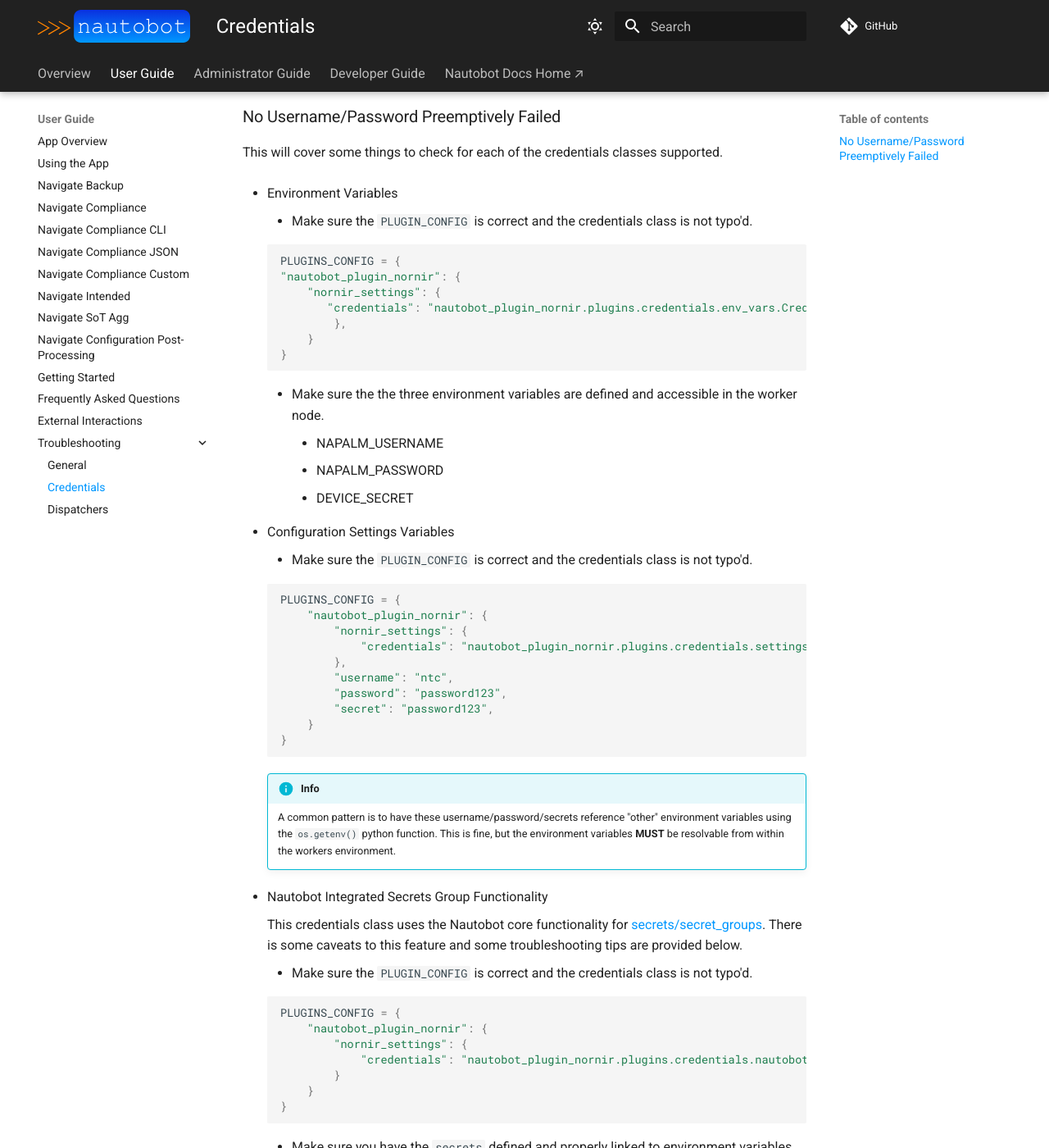
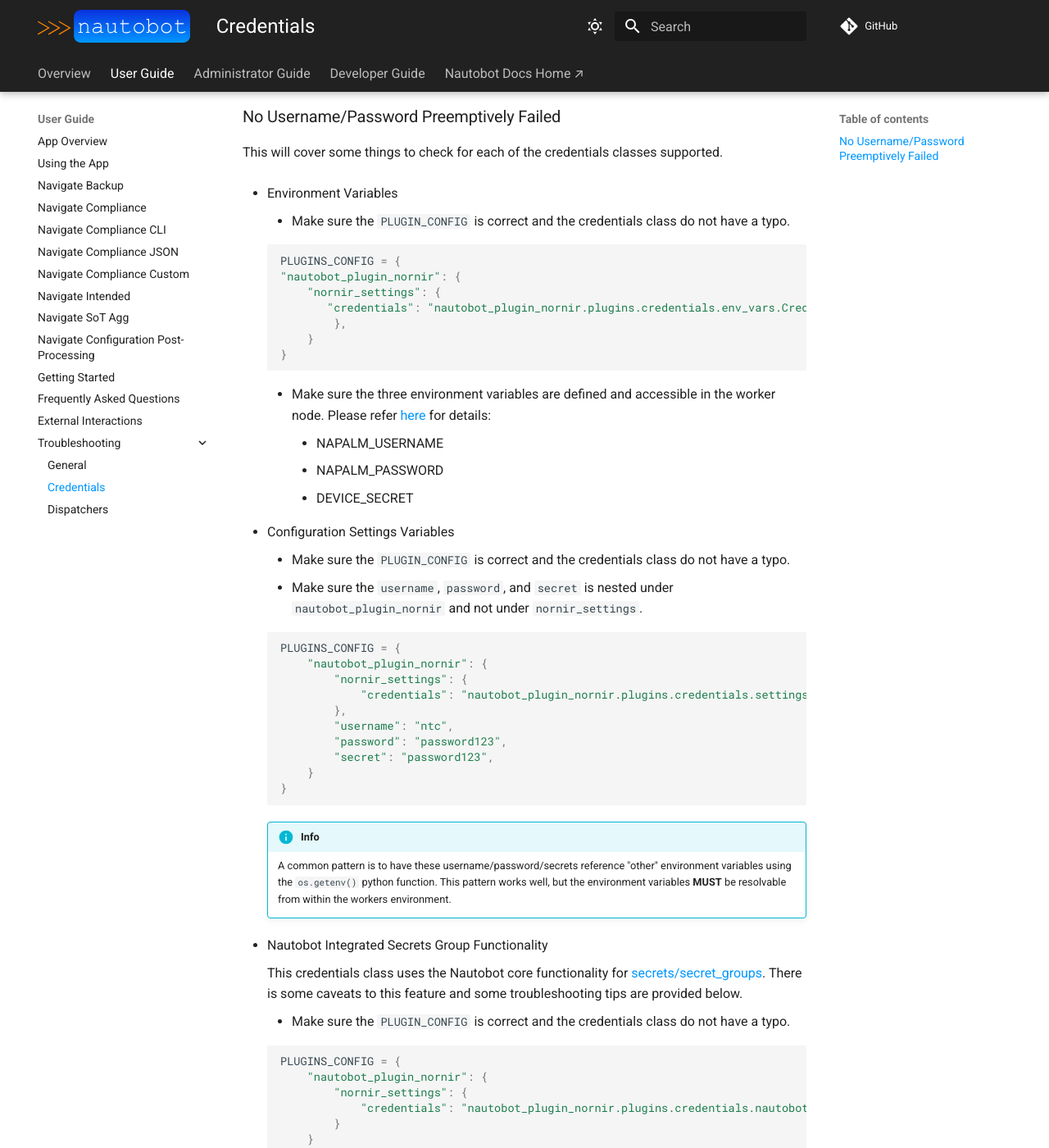
Before and after one commit to nautobot/nautobot-app-golden-config, an MkDocs documentation site: the page built from docs/user/troubleshooting/troubleshoot_credentials.md, in a window 1280 px wide and 1400 px high, scrolled down 417 px. Shown: the whole window at 82% size. Built offline with MkDocs 1.6.1 and Material for MkDocs 9.7.7, drawn with Linux system fonts in a browser that asks for light colours; comment, search, counter and statistics services are not loaded.

Commit message:
Apply suggestions from code review
Co-authored-by: Ken Celenza <ken@celenza.org>

````diff
--- a/docs/user/troubleshooting/troubleshoot_credentials.md
+++ b/docs/user/troubleshooting/troubleshoot_credentials.md
@@ -15,7 +15,7 @@
 This will cover some things to check for each of the credentials classes supported.
 
 - Environment Variables
-    - Make sure the `PLUGIN_CONFIG` is correct and the credentials class is not typo'd.
+    - Make sure the `PLUGIN_CONFIG` is correct and the credentials class do not have a typo.
 
     ```python
     PLUGINS_CONFIG = {
@@ -27,13 +27,14 @@
     }
     ```
 
-    - Make sure the the three environment variables are defined and accessible in the worker node.
+    - Make sure the three environment variables are defined and accessible in the worker node. Please refer [here](https://docs.nautobot.com/projects/plugin-nornir/en/latest/user/app_feature_credentials/#environment-variables) for details:
         - NAPALM_USERNAME
         - NAPALM_PASSWORD
         - DEVICE_SECRET
 
 - Configuration Settings Variables
-    - Make sure the `PLUGIN_CONFIG` is correct and the credentials class is not typo'd.
+    - Make sure the `PLUGIN_CONFIG` is correct and the credentials class do not have a typo.
+    - Make sure the `username`, `password`, and `secret` is nested under `nautobot_plugin_nornir` and not under `nornir_settings`.
 
     ```python
     PLUGINS_CONFIG = {
@@ -49,13 +50,13 @@
     ```
 
     !!! info
-        A common pattern is to have these username/password/secrets reference "other" environment variables using the `os.getenv()` python function. This is fine, but the environment variables **MUST** be resolvable from within the workers environment.
+        A common pattern is to have these username/password/secrets reference "other" environment variables using the `os.getenv()` python function. This pattern works well, but the environment variables **MUST** be resolvable from within the workers environment.
 
 - Nautobot Integrated Secrets Group Functionality
 
     This credentials class uses the Nautobot core functionality for [secrets/secret_groups](https://docs.nautobot.com/projects/core/en/stable/core-functionality/secrets/). There is some caveats to this feature and some troubleshooting tips are provided below.
 
-    - Make sure the `PLUGIN_CONFIG` is correct and the credentials class is not typo'd.
+    - Make sure the `PLUGIN_CONFIG` is correct and the credentials class do not have a typo.
 
     ```python
     PLUGINS_CONFIG = {
````
Also changed, not shown: docs/user/troubleshooting/troubleshoot_dispatchers.md (+1 -1 lines).
